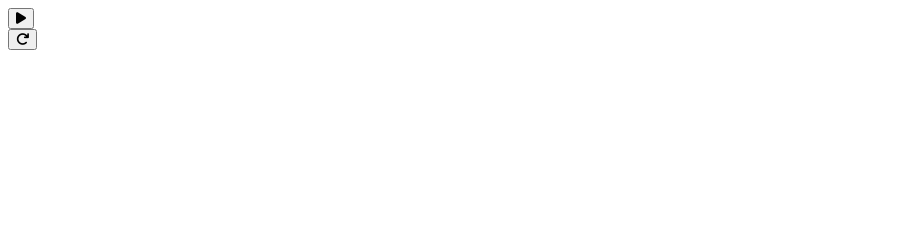
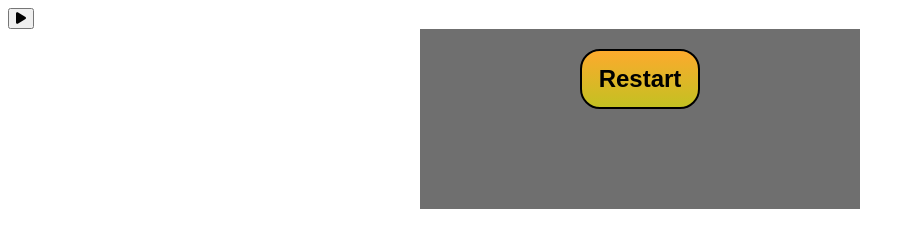
Before and after one commit to ibtg/javascript-simple-game, a plain HTML site: page index.html in a window 1280 px wide. Shown: the whole page, without its empty margins (0-915 px from the left). Drawn offline with Linux system fonts and the light colour scheme; a web font is replaced by a local one.

Commit message:
Feat: add pop up

```diff
--- a/index.html
+++ b/index.html
@@ -5,6 +5,10 @@
     <meta name="viewport" content="width=device-width, initial-scale=1.0" />
     <title>Document</title>
     <link rel="stylesheet" href="style.css" />
+    <link
+      href="https://fonts.googleapis.com/css2?family=Wallpoet&display=swap"
+      rel="stylesheet"
+    />
     <script src="./src/main.js"></script>
     <script
       src="https://kit.fontawesome.com/82c3c900af.js"
@@ -23,9 +27,7 @@
       <section class="game__field"></section>
     </section>
     <section class="pop-up pop-up__hide">
-      <button class="pop-up__restart">
-        <i class="fas fa-redo"></i>
-      </button>
+      <button class="pop-up__restart">Restart</button>
       <span class="pop-up__message"></span>
     </section>
   </body>
--- a/src/main.js
+++ b/src/main.js
@@ -0,0 +1,8 @@
+'use strict';
+
+import PopUp from './popup.js';
+
+// const gameFinishedPopUp = new PopUp();
+gameFinishedBanner.setClickListener(() => {
+  // game start
+});
--- /dev/null
+++ b/src/popup.js
@@ -0,0 +1,26 @@
+'use strict';
+
+export default class PopUp {
+  constructor() {
+    this.popUp = document.querySelector('.pop-up');
+    this.popUpText = document.querySelector('.pop-up__message');
+    this.popUpStart = document.querySelector('.pop-up__restart');
+    this.popUpStart.addEventListener('click', () => {
+      this.onClick && this.onClick();
+      this.hide();
+    });
+  }
+
+  setClickListener(onClick) {
+    this.onClick = onClick;
+  }
+
+  showWithText(text) {
+    this.popUpText.innerText = text;
+    this.popUp.classList.remove('pop-up--hide');
+  }
+
+  hide() {
+    this.popUp.classList.add('pop-up--hide');
+  }
+}
--- a/style.css
+++ b/style.css
@@ -0,0 +1,35 @@
+/*  pop-up */
+
+body {
+  font-family: 'Wallpoet', cursive;
+}
+.pop-up {
+  display: block;
+  width: 400px;
+  height: 140px;
+  padding: 20px;
+  background-color: #00000090;
+  color: white;
+  text-align: center;
+  margin: auto;
+}
+
+.pop-up--hide {
+  display: none;
+}
+
+.pop-up__restart {
+  width: 120px;
+  height: 60px;
+  font-size: 24px;
+  background: rgb(195, 193, 34);
+  background: linear-gradient(
+    0deg,
+    rgba(195, 193, 34, 1) 0%,
+    rgba(253, 170, 45, 1) 100%
+  );
+  border: 2px solid #000;
+  border-radius: 20px;
+  color: #000;
+  font-weight: bold;
+}
```
